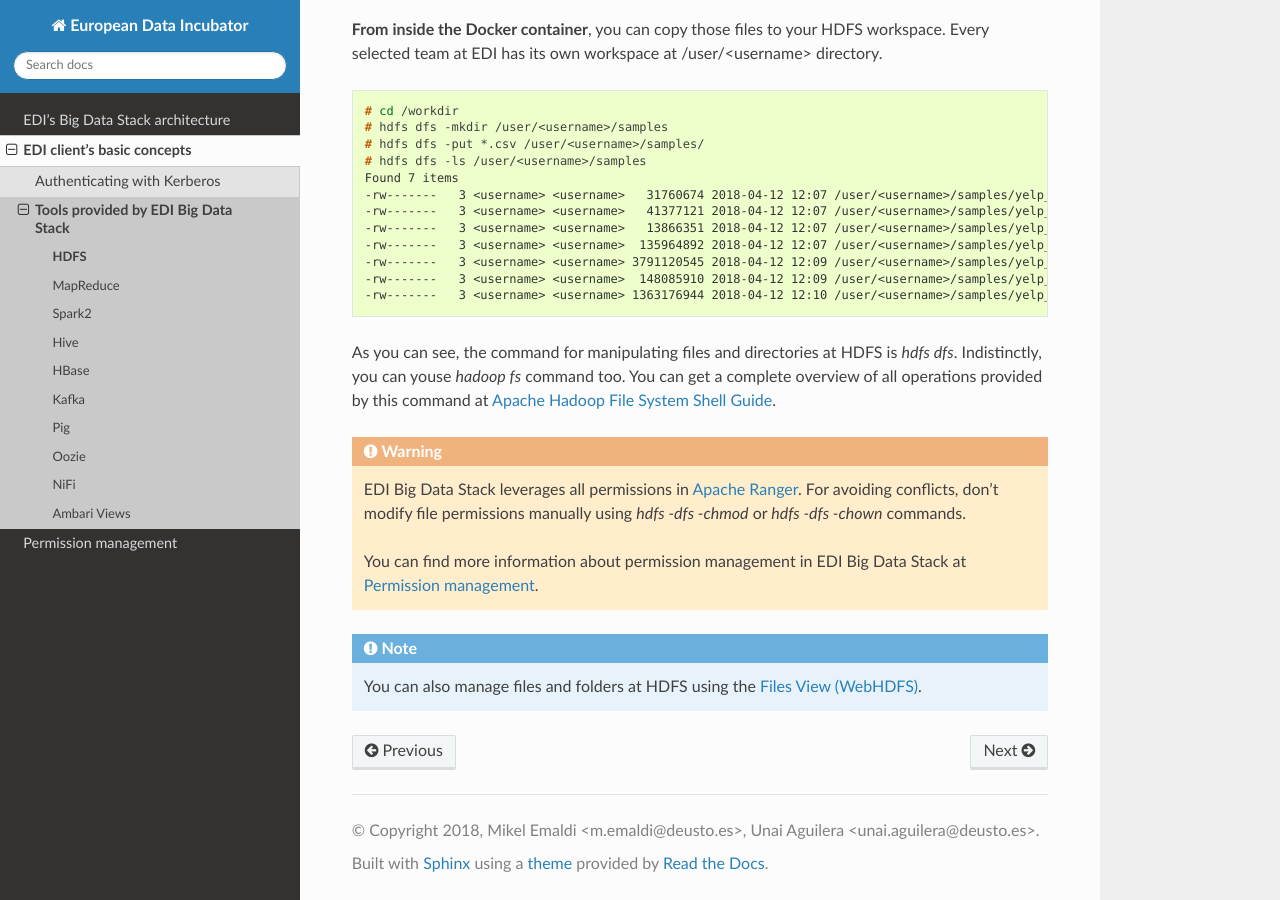
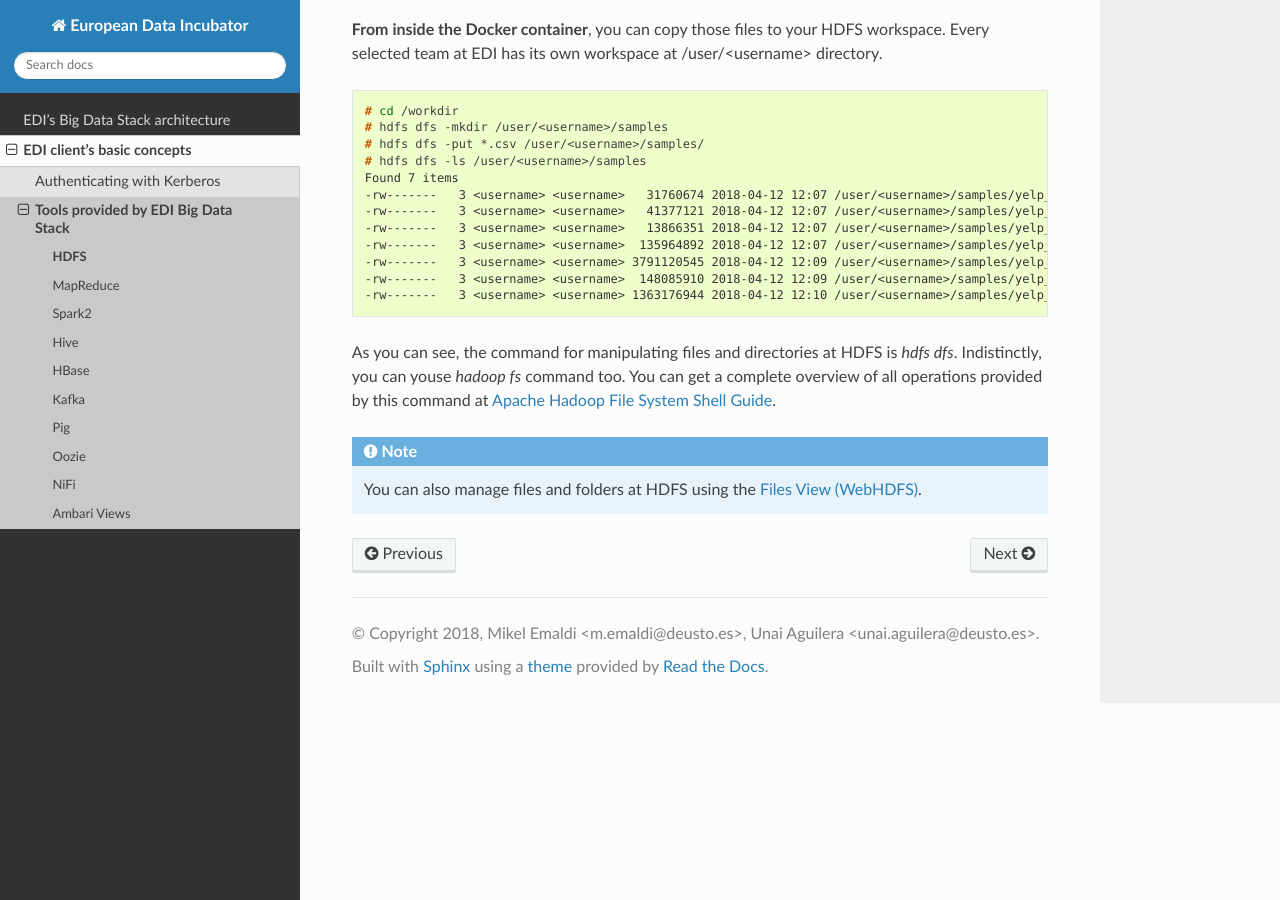
Before and after one commit to edincubator/edi-doc, a Sphinx documentation site: the page built from source/big-data-stack/tools/hdfs.rst, in a window 1280 px wide and 900 px high, scrolled down 694 px. Built offline with Sphinx 7.4.7 and the Read the Docs theme 2.0.0, drawn with Linux system fonts in a browser that asks for light colours.

```diff
--- a/source/big-data-stack/architecture.rst
+++ b/source/big-data-stack/architecture.rst
@@ -78,8 +78,7 @@ For managing authorization, the platform provides `Apache Ranger <https://ranger
 security framework that allows establishing fine-grained authorization policies for multiple components
 from Hadoop ecosystem. Ranger allows granting access to different user or groups of users, at different
 permission levels like read, write, update, create, drop, alter, index, and other operations, depending on
-the component. More information about permission management at EDI Big Data Stack
-can be found at :ref:`permision-management`.
+the component.
 
 For learning how to interact with the Big Data Stack, check :ref:`basicconcepts`.
 
--- a/source/big-data-stack/permission-management.rst
+++ /dev/null
@@ -1,8 +0,0 @@
-.. _permision-management:
-
-Permission management
-=====================
-
-.. todo::
-
-  Complete this section.
--- a/source/big-data-stack/tools/hdfs.rst
+++ b/source/big-data-stack/tools/hdfs.rst
@@ -59,17 +59,6 @@ As you can see, the command for manipulating files and directories at HDFS is
 complete overview of all operations provided by this command at
 `Apache Hadoop File System Shell Guide <https://hadoop.apache.org/docs/r2.7.3/hadoop-project-dist/hadoop-common/FileSystemShell.html>`_.
 
-.. warning::
-
-  EDI Big Data Stack leverages all permissions in
-  `Apache Ranger <https://ranger.apache.org/>`_. For avoiding conflicts, don't
-  modify file permissions manually using `hdfs -dfs -chmod` or
-  `hdfs -dfs -chown` commands.
-
-  You can find more information about permission management in EDI Big Data
-  Stack at :ref:`permision-management`.
-
-
 .. note::
 
   You can also manage files and folders at HDFS using the :ref:`webhdfs`.
--- a/source/big-data-stack/tools/hive.rst
+++ b/source/big-data-stack/tools/hive.rst
@@ -17,9 +17,6 @@ Stack.
   creating the database and give you the proper permissions. Once you have your
   database set, you can continue with this tutorial. For avoiding conflicts, all
   databases must follow the `username_databasename` convention.
-
-  For learning how to manage permissions on your Hive databases, tables and
-  columns read :ref:`permision-management`.
 
 .. todo::
 
--- a/source/index.rst
+++ b/source/index.rst
@@ -18,7 +18,6 @@ Contents
 
    big-data-stack/architecture
    big-data-stack/basic-concepts
-   big-data-stack/permission-management
 
 
 TODO-list
```
Also changed, not shown: source/big-data-stack/tools/kafka.rst (+44 -13 lines).
